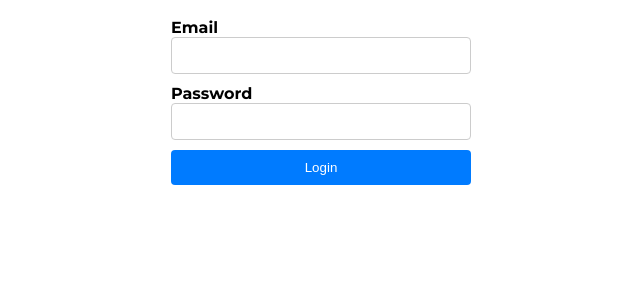
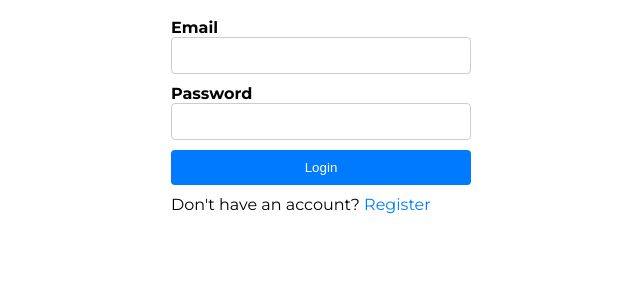
Before and after one commit to Tin922/Internship-17-WebStoreAPI, a React (Vite) app in the folder Frontend/: page /login in a window 1280 px wide. Shown: the top 300 px of the page, without its empty margins (319-959 px from the left). Built offline with nearby package versions, Linux system fonts and the light colour scheme.

Commit message:
added link for register if user does not have an account on LoginPage

```diff
--- a/Frontend/src/Pages/LoginPage/LoginPage.jsx
+++ b/Frontend/src/Pages/LoginPage/LoginPage.jsx
@@ -1,8 +1,11 @@
 import { useState } from "react";
+import { useNavigate } from "react-router-dom";
 import classes from "./index.module.css";
+
 const LoginPage = () => {
   const [email, setEmail] = useState("");
   const [password, setPassword] = useState("");
+  const navigate = useNavigate();
 
   const handleSubmit = (e) => {
     e.preventDefault();
@@ -28,6 +31,10 @@ const LoginPage = () => {
         />
 
         <button type="submit">Login</button>
+        <div className={classes.register}>
+          Don't have an account?{" "}
+          <a onClick={() => navigate("/register")}>Register</a>
+        </div>
       </form>
     </div>
   );
--- a/Frontend/src/Pages/LoginPage/index.module.css
+++ b/Frontend/src/Pages/LoginPage/index.module.css
@@ -29,3 +29,17 @@
 .form button:hover {
   background-color: #0056b3;
 }
+
+.register {
+  margin-top: 10px;
+}
+
+.register a {
+  cursor: pointer;
+  color: #007bff;
+  text-decoration: none;
+}
+
+.register a:hover {
+  color: #0056b3;
+}
```
